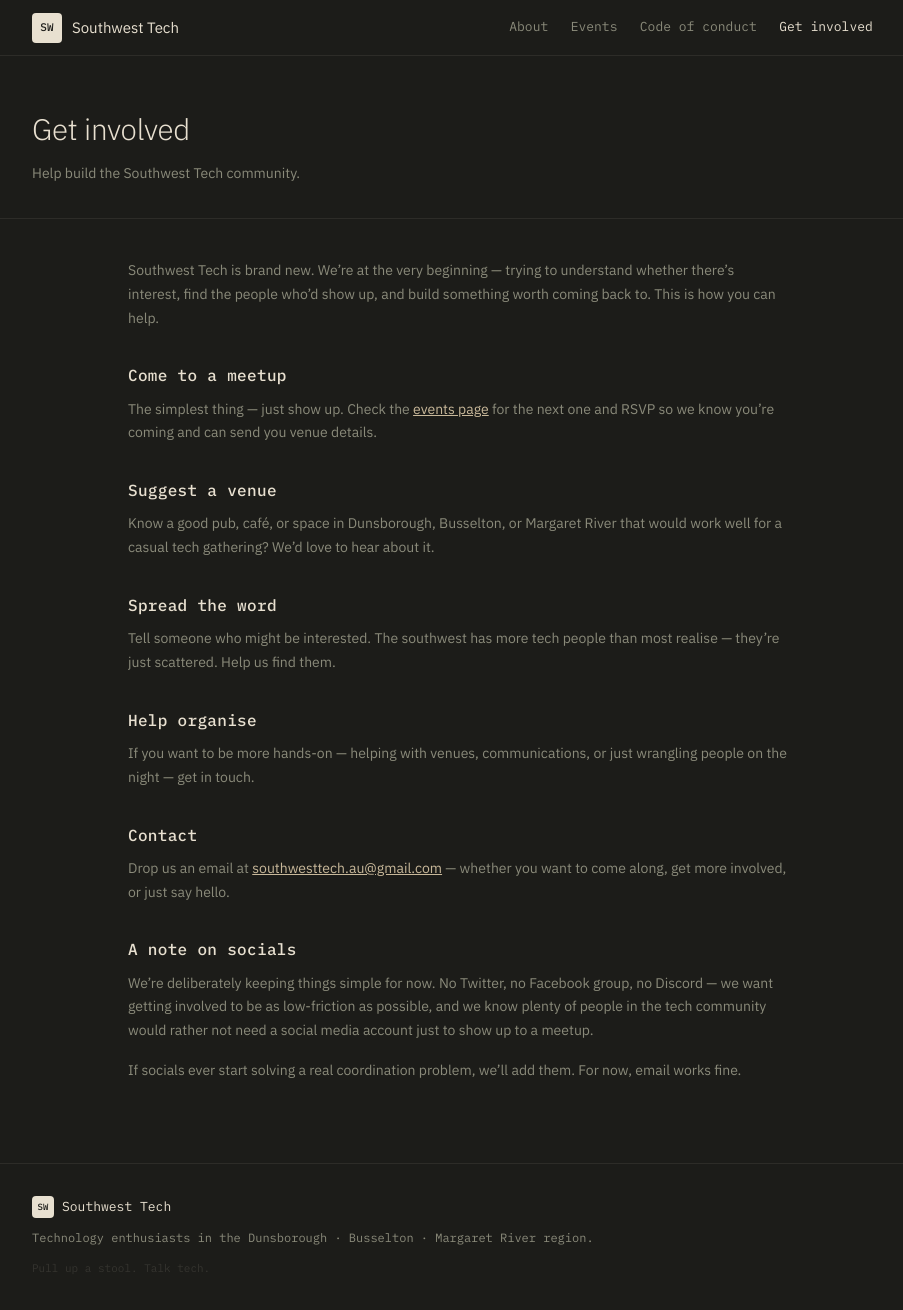
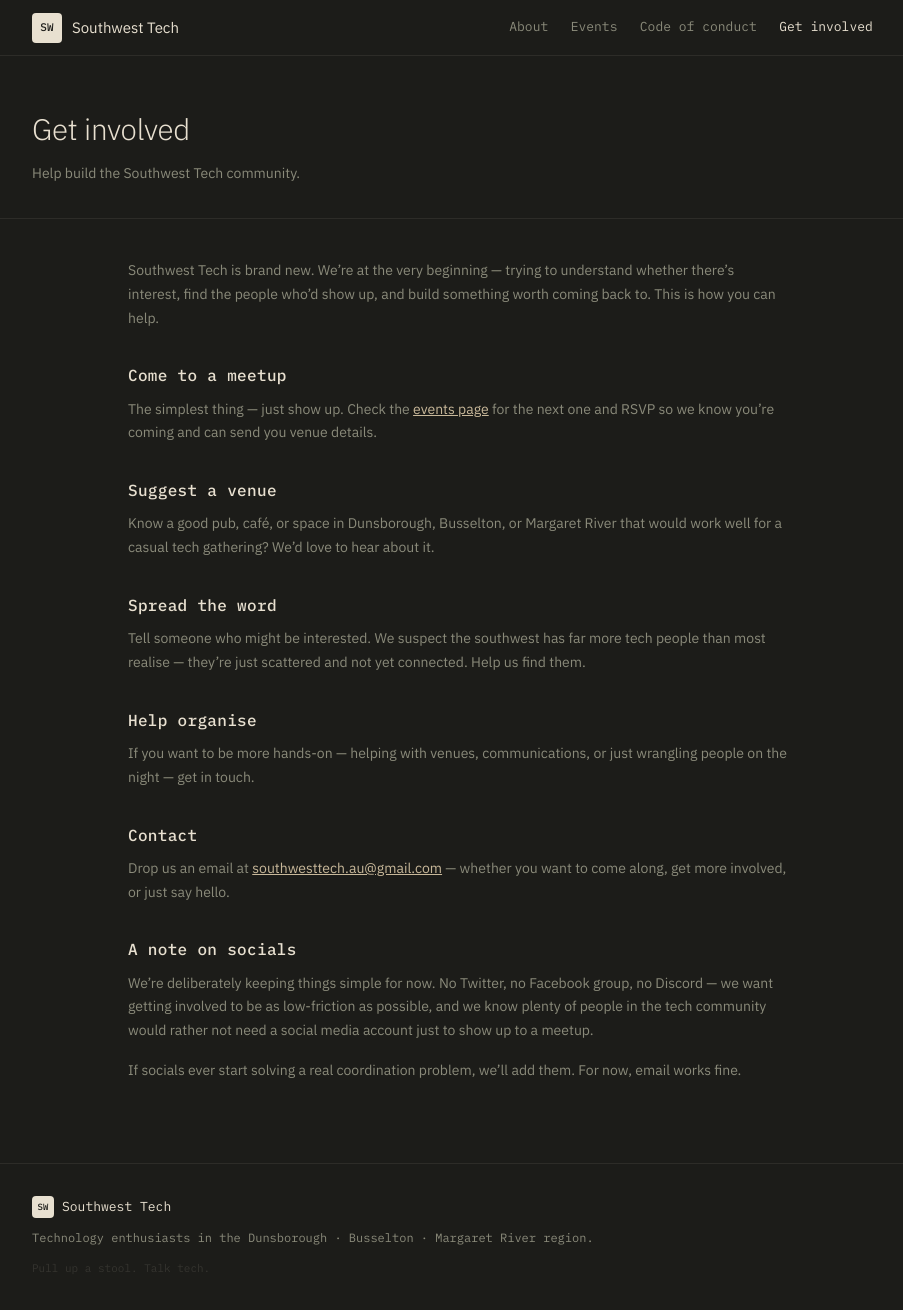
Before and after one commit to swtech-au/southwest-tech, a Jekyll site: the page built from get-involved.md, in a window 1280 px wide and 1310 px high. Shown: the whole window, without its empty margins (182-1085 px from the left). Built offline with Jekyll 4.4.1, drawn with Linux system fonts in a browser that asks for light colours.

Commit message:
Update spread the word section on get-involved page
Co-Authored-By: Claude Sonnet 4.6 <noreply@anthropic.com>

```diff
--- a/get-involved.md
+++ b/get-involved.md
@@ -17,7 +17,7 @@ Know a good pub, café, or space in Dunsborough, Busselton, or Margaret River th
 
 ## Spread the word
 
-Tell someone who might be interested. The southwest has more tech people than most realise — they're just scattered. Help us find them.
+Tell someone who might be interested. We suspect the southwest has far more tech people than most realise — they're just scattered and not yet connected. Help us find them.
 
 ## Help organise
 
```
